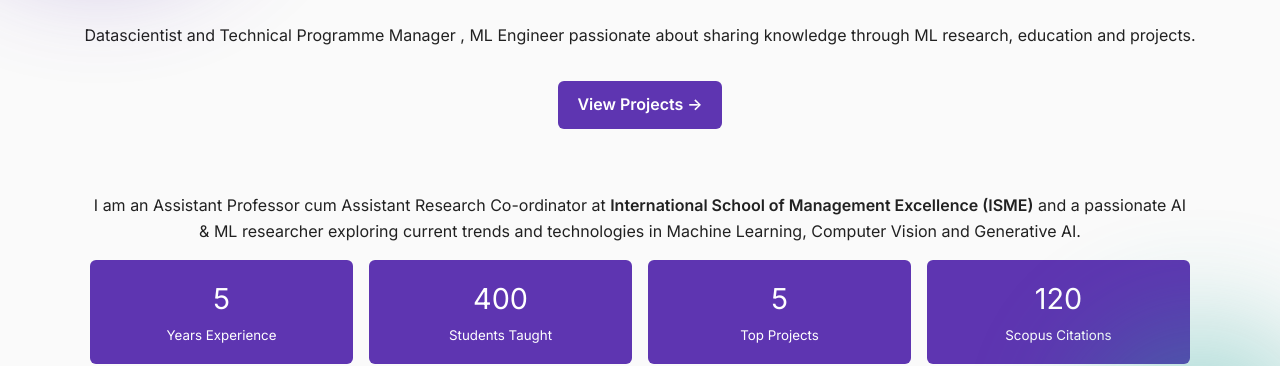
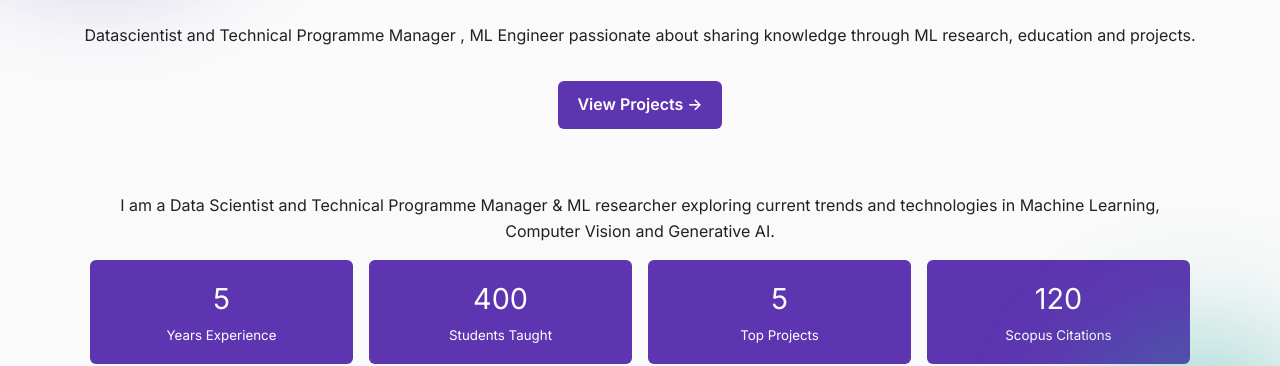
Before and after one commit to vaishnabala/VB_Portfolio, a plain HTML site: page index.html in a window 1280 px wide. Shown: the part 455-821 px from the top of the page. Drawn offline with Linux system fonts and the light colour scheme.

Commit message:
minor updates  in index

```diff
--- a/index.html
+++ b/index.html
@@ -51,9 +51,8 @@
         <div style="grid-column:1/-1">
 
           <p>
-            I am an Assistant Professor cum Assistant Research Co-ordinator at
-            <strong>International School of Management Excellence (ISME)</strong> and a passionate
-            AI &amp; ML researcher exploring current trends and technologies in Machine Learning,
+            I am a Data Scientist and Technical Programme Manager
+            &amp; ML researcher exploring current trends and technologies in Machine Learning,
             Computer Vision and Generative AI.
           </p>
 
```
